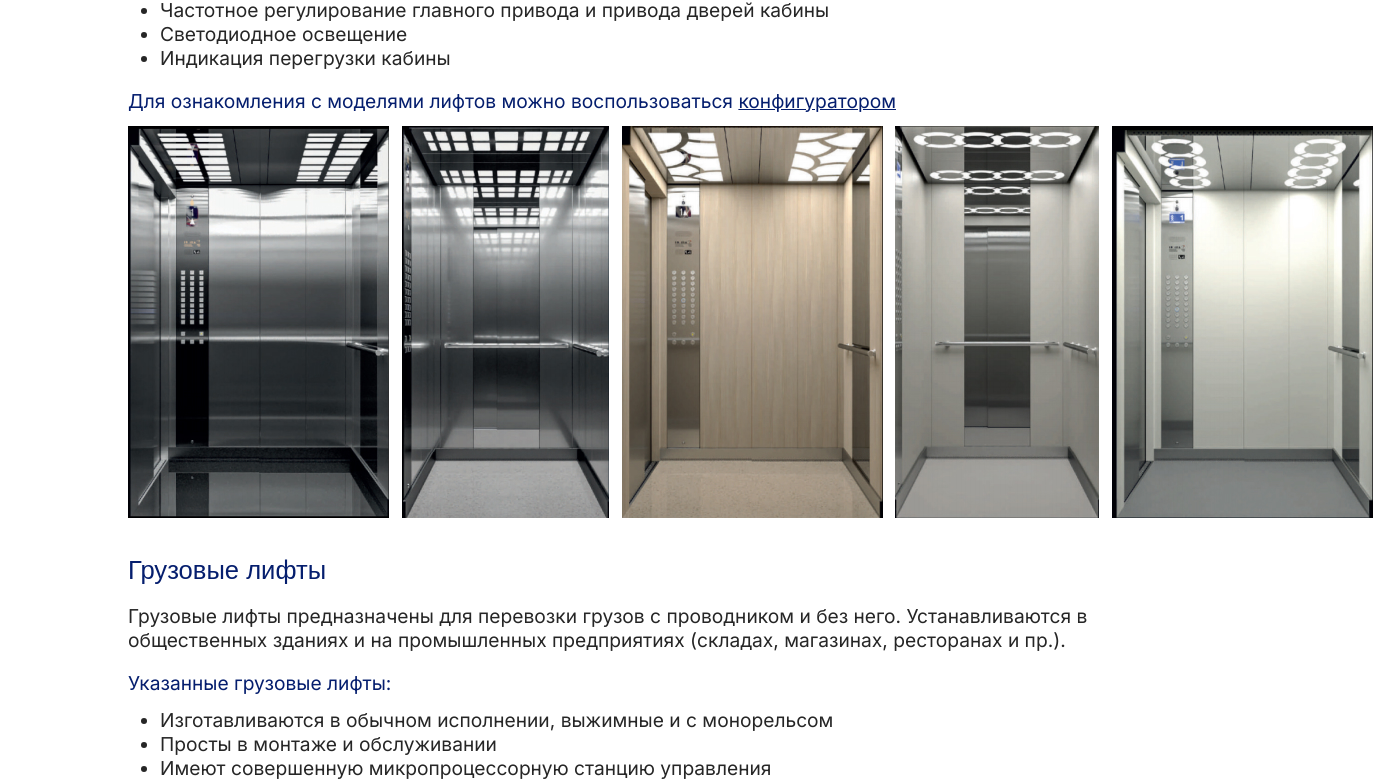
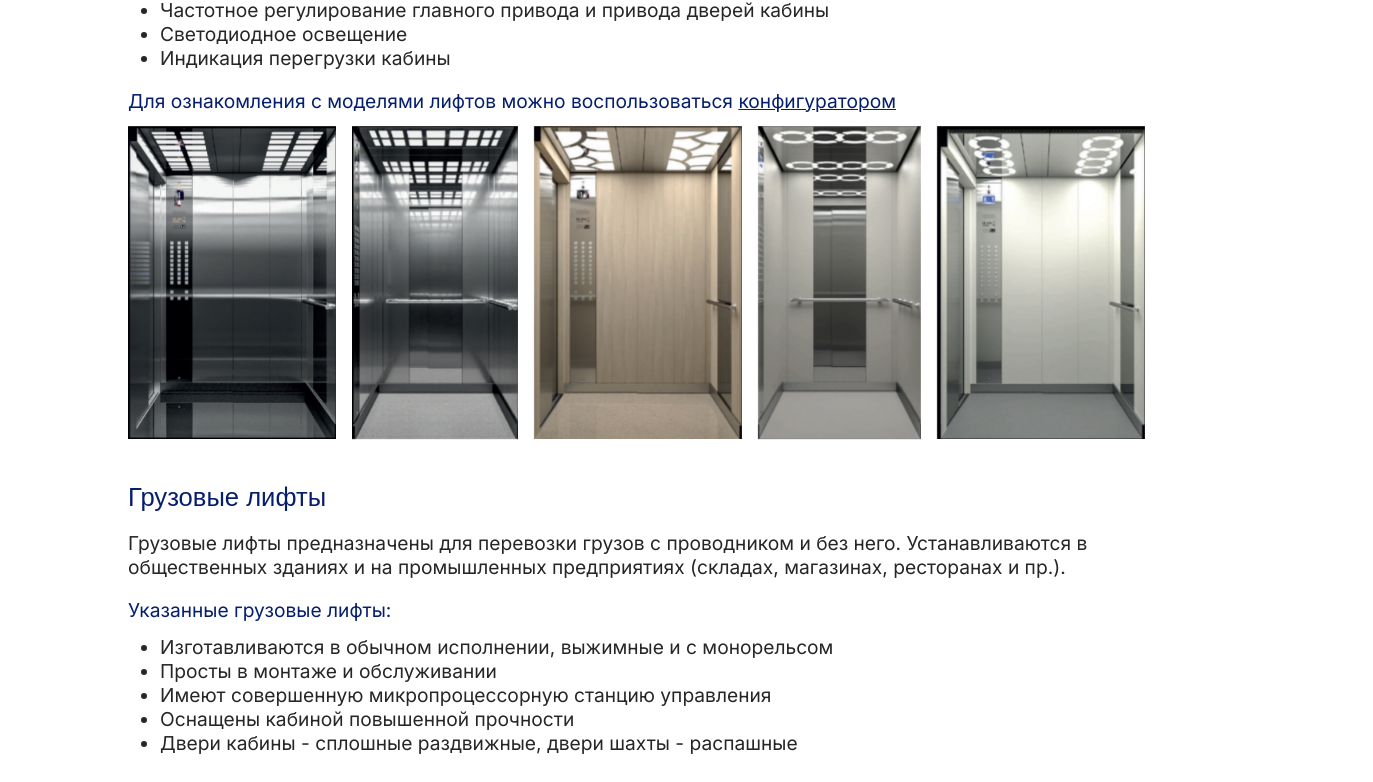
Before and after one commit to samaragang/elevador, a React (Vite) app: page /lifts in a window 1280 px wide. Shown: the part 1319-2101 px from the top of the page, 1373 px wide, since content can reach past the window. Built offline with nearby package versions, Linux system fonts and the light colour scheme; a web font is replaced by a local one.

Commit message:
add lifts swiper and new mail

```diff
--- a/src/components/CatalogPreview/CatalogPreview.jsx
+++ b/src/components/CatalogPreview/CatalogPreview.jsx
@@ -4,7 +4,7 @@ import { Swiper, SwiperSlide } from "swiper/react";
 import "swiper/css";
 import "swiper/css/navigation";
 import './catalogPreview.css';
-import { Navigation, FreeMode } from "swiper/modules";
+import { Navigation } from "swiper/modules";
 import { NavLink } from "react-router-dom";
 import imgLift from '/src/assets/images/lift.png';
 import imgEscalator from '/src/assets/images/escalator.png';
--- a/src/components/Footer/Footer.jsx
+++ b/src/components/Footer/Footer.jsx
@@ -31,7 +31,7 @@ function Footer() {
               </button>
             </div>
             <div>+7 (977) 666-63-77</div>
-            <div>elevador@gmail.com</div>
+            <div>elevador77@yandex.ru</div>
           </div>
         </div>
       </div>
--- a/src/components/FullCatalogBox/FullCatalogBox.jsx
+++ b/src/components/FullCatalogBox/FullCatalogBox.jsx
@@ -11,8 +11,8 @@ export default function FullCatalogBox({ title, description, buttons }) {
             {description}, <br />подготовленной нашими поставщиками
           </div>
           <div className='full-catalog__buttons'>
-            {buttons.map((btn => (
-              <button className='primary-button'>
+            {buttons.map(((btn, i) => (
+              <button key={i} className='primary-button'>
                 {btn}
               </button>
             )))}
--- a/src/components/Header/Header.jsx
+++ b/src/components/Header/Header.jsx
@@ -14,9 +14,9 @@ export default function Header() {
             <button className='header__nav-item'>
               О нас
             </button>
-            <button className='header__nav-item'>
+            <NavLink to='/lifts' className='header__nav-item'>
               Каталог
-            </button>
+            </NavLink>
             <NavLink to='/contacts' className='header__nav-item'>
               Контакты
             </NavLink>
--- a/src/pages/Contacts/Contacts.jsx
+++ b/src/pages/Contacts/Contacts.jsx
@@ -13,7 +13,7 @@ export default function Contacts() {
               <span>Телефон:</span> +7 (977) 666-63-77
             </div>
             <div>
-              <span>Почта:</span> elevador@gmail.com
+              <span>Почта:</span> elevador77@yandex.ru
             </div>
             <div>
               <span>Режим работы:</span> 10:00-22:00, без выходных
--- a/src/pages/Lifts/Lifts.jsx
+++ b/src/pages/Lifts/Lifts.jsx
@@ -1,4 +1,4 @@
-import React from 'react'
+import React, { useEffect, useState } from 'react';
 import './lifts.css'
 import CatalogPreview from '../../components/CatalogPreview/CatalogPreview'
 import FullCatalogBox from '../../components/FullCatalogBox/FullCatalogBox'
@@ -8,8 +8,51 @@ import imgLift3 from '/src/assets/images/lift3.jpg';
 import imgLift4 from '/src/assets/images/lift4.jpg';
 import imgLift5 from '/src/assets/images/lift5.jpg';
 import ContactForm from "../../components/ContactForm/ContactForm";
+import { Swiper, SwiperSlide } from "swiper/react";
+import { Navigation } from "swiper/modules";
+
+const liftsData = [
+  {
+    imgName: imgLift1
+  },
+  {
+    imgName: imgLift2
+  },
+  {
+    imgName: imgLift3
+  },
+  {
+    imgName: imgLift4
+  },
+  {
+    imgName: imgLift5
+  },
+]
 
 export default function Lifts() {
+  const [selectedIndex, setSelectedIndex] = useState(null);
+
+
+  const openImage = (index) => {
+    setSelectedIndex(index);
+  };
+
+  const closeImage = () => {
+    setSelectedIndex(null);
+  };
+  useEffect(() => {
+    if (selectedIndex !== null) {
+      document.body.style.overflow = 'hidden';
+    } else {
+      document.body.style.overflow = '';
+    }
+
+    return () => {
+      document.body.style.overflow = '';
+    };
+  }, [selectedIndex]);
+
+
   return (
     <div className='lifts'>
       <div className="container">
@@ -42,13 +85,32 @@ export default function Lifts() {
             <div className='passenger-lifts__cases'>
               <div className='passenger-lifts__cases-title'>
                 Для ознакомления с моделями лифтов можно воспользоваться <a href="https://www.liftmach.by/catalog/passazhirskie-lifty/" target="_blank" rel="noopener noreferrer">конфигуратором</a></div>
-              <div className='passenger-lifts__cases-content'>
-                <img src={imgLift1} alt="lift1" />
-                <img src={imgLift2} alt="lift2" />
-                <img src={imgLift3} alt="lift3" />
-                <img src={imgLift4} alt="lift4" />
-                <img src={imgLift5} alt="lift5" />
-              </div>
+              <Swiper
+                slidesPerView={'auto'}
+                spaceBetween={5}
+                breakpoints={{
+                  480: {
+                    spaceBetween: 10,
+                  },
+                  1200: {
+                    spaceBetween: 16,
+                  }
+                }}
+                modules={[Navigation]}
+              >
+                {liftsData.map((item, index) => (
+                  <SwiperSlide key={index} className='lift-swiper-item'>
+                    <img
+                      src={item.imgName}
+                      alt="lift"
+                      onClick={() => openImage(index)}
+                      style={{ cursor: 'pointer' }}
+                    />
+
+
+                  </SwiperSlide>
+                ))}
+              </Swiper>
             </div>
           </section>
           <section className="cargo-lifts">
@@ -87,6 +149,26 @@ export default function Lifts() {
           <ContactForm />
         </div>
       </div>
+      {selectedIndex !== null && (
+        <div className="image-modal" onClick={closeImage}>
+          <div className="image-modal__content" onClick={(e) => e.stopPropagation()}>
+            <Swiper
+              initialSlide={selectedIndex}
+              slidesPerView={1}
+              modules={[Navigation]}
+            >
+              {liftsData.map((item, idx) => (
+                <SwiperSlide key={idx}>
+                  <img src={item.imgName} alt="fullscreen lift" />
+                </SwiperSlide>
+              ))}
+            </Swiper>
+            <button className="image-modal__close" onClick={closeImage}>×</button>
+          </div>
+        </div>
+      )}
+
+
     </div>
   )
 }
--- a/src/pages/Lifts/lifts.css
+++ b/src/pages/Lifts/lifts.css
@@ -16,14 +16,77 @@
   text-decoration: underline;
 }
 
-.passenger-lifts__cases-content {
-  display: flex;
-  gap: 1.6rem;
-}
-
 .passenger-lifts,
 .cargo-lifts,
 .hospital-lifts,
 .other-details {
   margin-bottom: 4.8rem;
 }
+
+.lift-swiper-item {
+  width: auto;
+}
+
+.lift-swiper-item img {
+  max-width: 26rem;
+  height: 39.2rem;
+}
+
+
+
+
+
+.image-modal {
+  position: fixed;
+  top: 0;
+  left: 0;
+  z-index: 500;
+  width: 100vw;
+  height: 100vh;
+  background: rgba(0, 0, 0, 0.9);
+  display: flex;
+  align-items: center;
+  justify-content: center;
+}
+
+.image-modal__content {
+  width: 100%;
+  height: 100%;
+  position: relative;
+  display: flex;
+  align-items: center;
+  justify-content: center;
+}
+
+.image-modal__content .swiper {
+  width: 100%;
+  height: 100%;
+  display: flex;
+  align-items: center;
+  justify-content: center;
+}
+
+.image-modal__content .swiper-slide {
+  display: flex;
+  align-items: center;
+  justify-content: center;
+}
+
+.image-modal__content img {
+  max-width: 100%;
+  max-height: 65vh;
+  height: 100% ;
+  object-fit: contain;
+}
+
+.image-modal__close {
+  position: absolute;
+  z-index: 1000;
+  top: 20px;
+  right: 30px;
+  background: none;
+  border: none;
+  font-size: 36px;
+  color: white;
+  cursor: pointer;
+}
```
